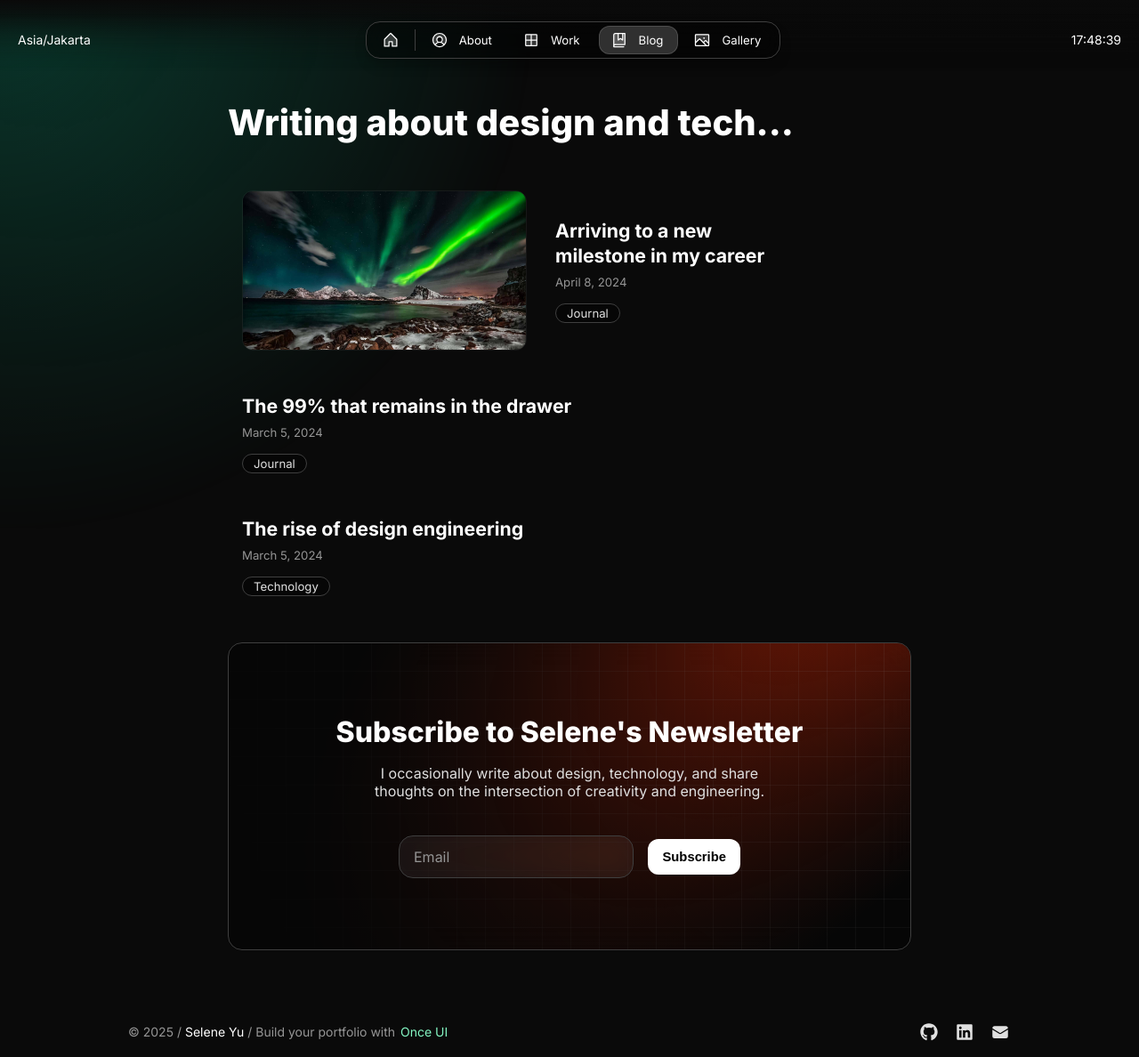
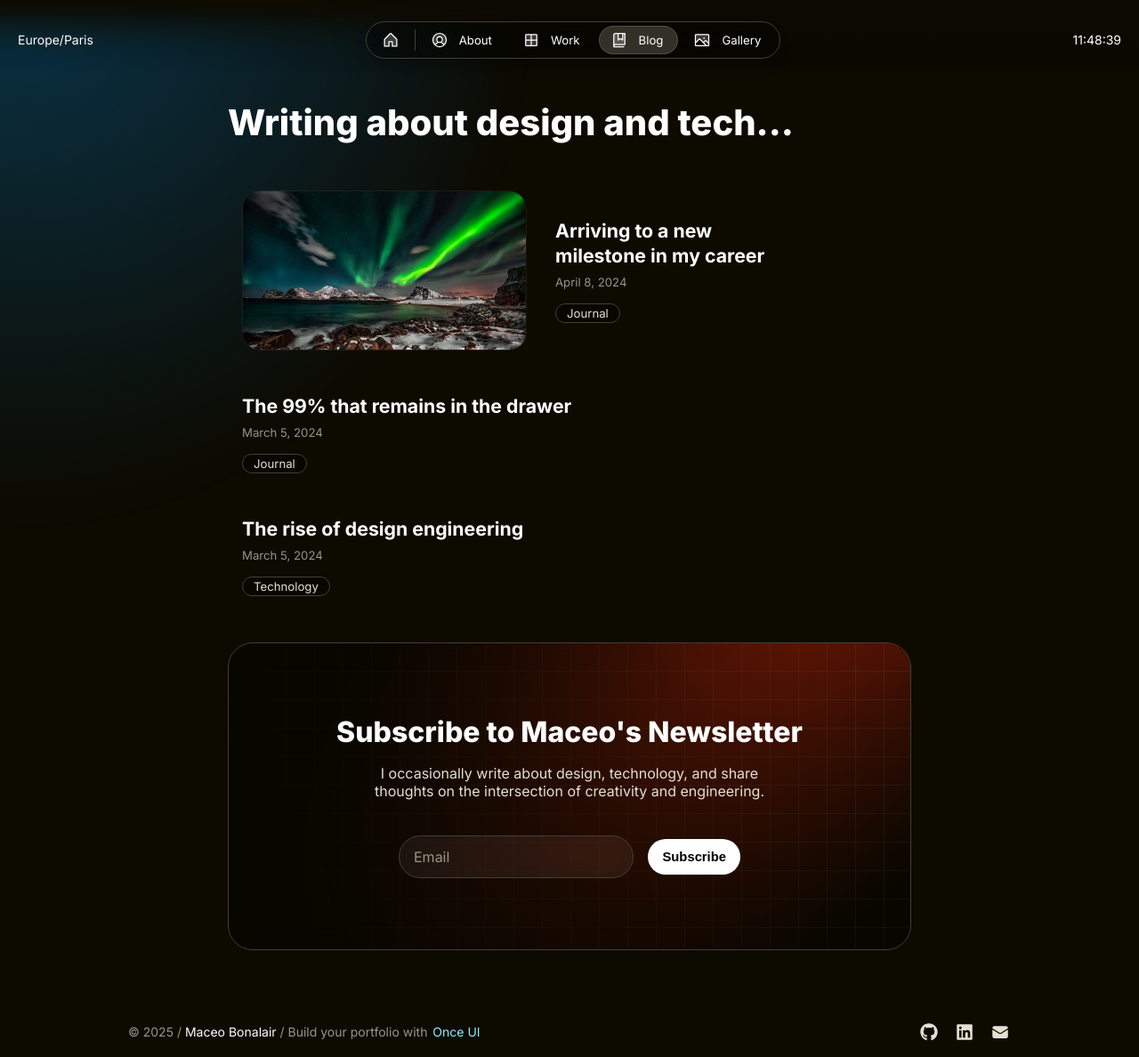
Before and after one commit to Zeyrin/portfolio-v2, a Next.js app: page /blog in a window 1280 px wide. Shown: the whole page at 89% size. Built offline with nearby package versions, Linux system fonts and the light colour scheme.

Commit message:
Changing Defaults

```diff
--- a/src/app/resources/config.js
+++ b/src/app/resources/config.js
@@ -16,12 +16,12 @@ const protectedRoutes = {
 
 const style = {
   theme: "dark", // dark | light
-  neutral: "gray", // sand | gray | slate
-  brand: "emerald", // blue | indigo | violet | magenta | pink | red | orange | yellow | moss | green | emerald | aqua | cyan
+  neutral: "sand", // sand | gray | slate
+  brand: "cyan", // blue | indigo | violet | magenta | pink | red | orange | yellow | moss | green | emerald | aqua | cyan
   accent: "orange", // blue | indigo | violet | magenta | pink | red | orange | yellow | moss | green | emerald | aqua | cyan
   solid: "contrast", // color | contrast
   solidStyle: "flat", // flat | plastic
-  border: "playful", // rounded | playful | conservative
+  border: "rounded", // rounded | playful | conservative
   surface: "translucent", // filled | translucent
   transition: "all", // all | micro | macro
 };
--- a/src/app/resources/content.js
+++ b/src/app/resources/content.js
@@ -1,15 +1,15 @@
 import { InlineCode } from "@/once-ui/components";
 
 const person = {
-  firstName: "Selene",
-  lastName: "Yu",
+  firstName: "Maceo",
+  lastName: "Bonalair",
   get name() {
     return `${this.firstName} ${this.lastName}`;
   },
-  role: "Design Engineer",
+  role: "Software Engineer",
   avatar: "/images/avatar.jpg",
-  location: "Asia/Jakarta", // Expecting the IANA time zone identifier, e.g., 'Europe/Vienna'
-  languages: ["English", "Bahasa"], // optional: Leave the array empty if you don't want to display languages
+  location: "Europe/Paris", // Expecting the IANA time zone identifier, e.g., 'Europe/Vienna'
+  languages: ["English", "French"], // optional: Leave the array empty if you don't want to display languages
 };
 
 const newsletter = {
```
